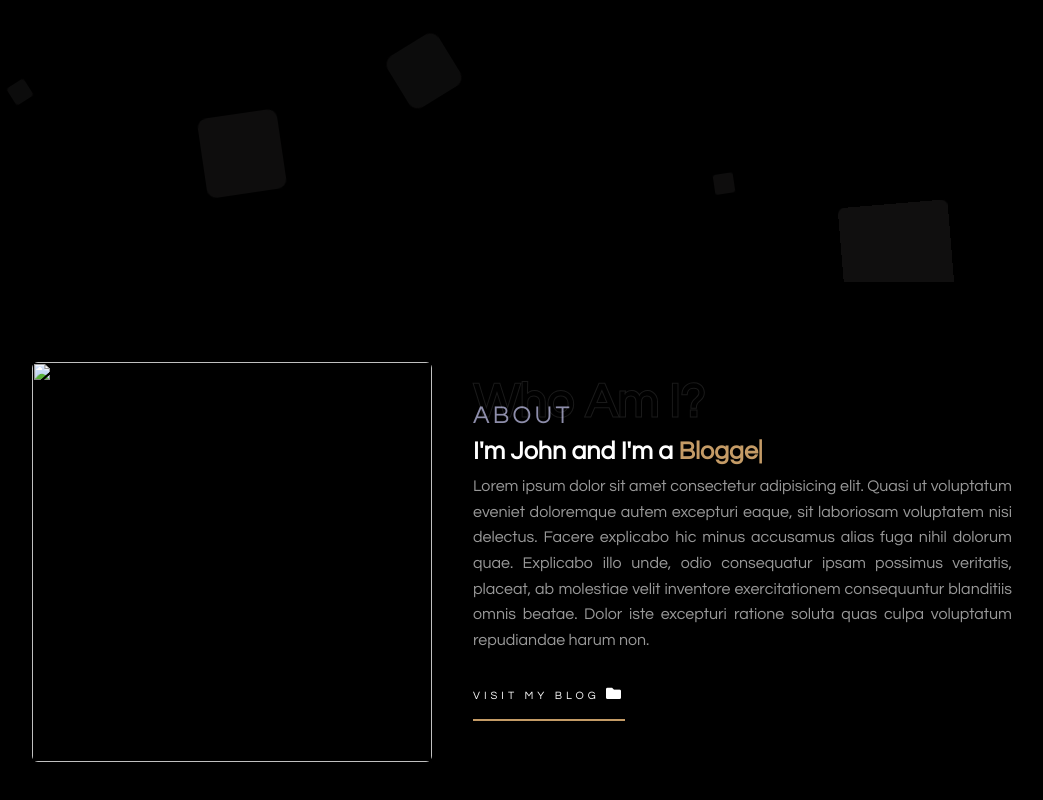
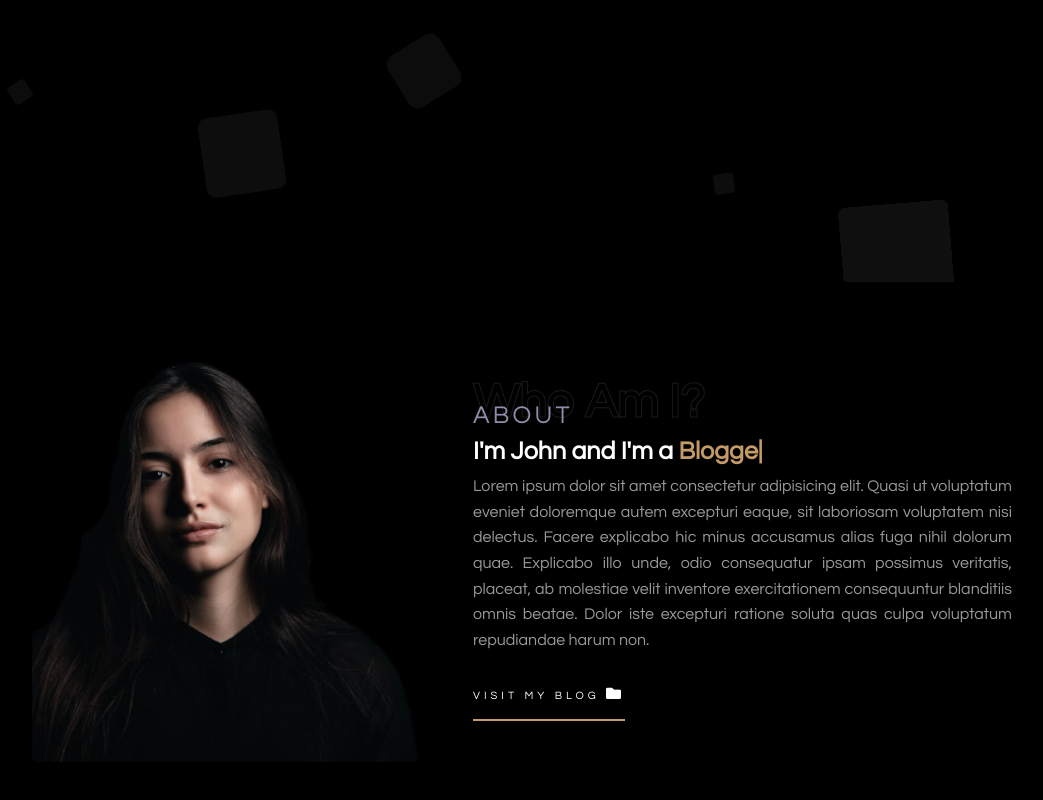
Before and after one commit to Punyaj/Pwebsite2, a plain HTML site: page index.html in a window 1280 px wide. Shown: the part 518-1318 px from the top of the page, without its empty margins (118-1161 px from the left). Drawn offline with nearby package versions, Linux system fonts and the light colour scheme.

Commit message:
third commit

```diff
--- a/index.html
+++ b/index.html
@@ -77,7 +77,7 @@
                 <!-- <h2 class="title">About me</h2> -->
                 <div class="about-content">
                     <div class="column left">
-                        <img src="images/profile-4.jpeg" alt="">
+                        <img src="images/profile-4.png" alt="">
                     </div>
                     <div class="column right" style="
                 animation: animationname 0.9s linear 1;
```
